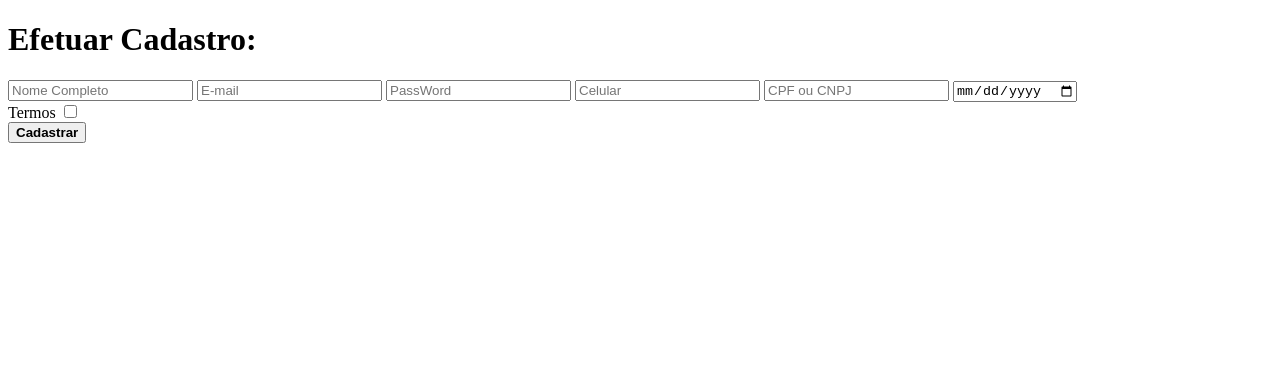
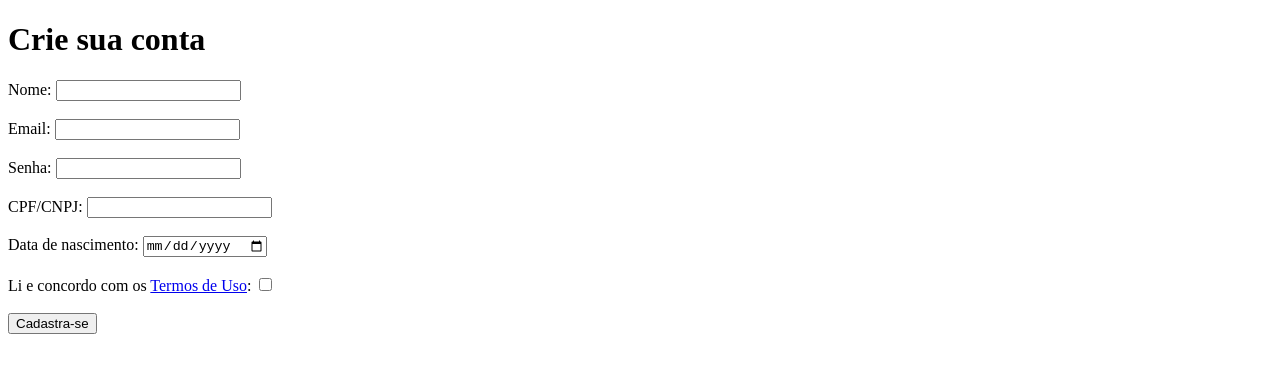
Before and after one commit to ProjetosImpacta/SistemaPW, a plain HTML site: page view/cadastro.html in a window 1280 px wide. Drawn offline with Linux system fonts and the light colour scheme.

Commit message:
Update cadastro.html

```diff
--- a/view/cadastro.html
+++ b/view/cadastro.html
@@ -1,41 +1,43 @@
 <!DOCTYPE html>
 <html>
 <head>
-    <meta charset='utf-8'>
-    <title>Formulário</title>
-    <link rel='stylesheet' type='text/css' media='screen' href='../css/cadastro.css'>
-    <script src='../js/cadastro.js'></script>
+    <meta charset="UTF-8">
+    <title>Kitty Delivery | Sign Up</title>
+    <link rel="shortcut icon" href="../view/img/icone.png" type="image/x-icon">
+    <link rel="stylesheet" href="../css/cadastro.css">
+    <script src="../script/cadastro.js"></script>
 </head>
     <body>
-        <h1>Efetuar Cadastro:</h1>
+        <form>
+            <h1>Crie sua conta</h1>
+            <label for="name">Nome:</label>
+            <input type="text" name="name" id="name"/>
+            <br><br>
 
-            <form>
-                <label for="name"></label>
-                <input type="text" name="name" id="name" placeholder="Nome Completo"/>
+            <label for="email">Email:</label>
+            <input type="email" name="email" id="email"/>
+            <br><br>
 
-                <label for="email"></label>
-                <input type="email" name="email" id="email" placeholder="E-mail"/>
+            <label for="password">Senha:</label>
+            <input type="password" name="password" id="password"/>
+            <br><br>
 
-                <label for="password"></label>
-                <input type="password" name="password" id="password" placeholder="PassWord"/>
+            <label for="cpf_cnpj">CPF/CNPJ:</label>
+            <input type="text" name="cpf_cnpj" id="cpf_cnpj"/>
+            <br><br>
 
-                <label for="telefone"></label>
-                <input type="number" name="telefone" id="telefone" placeholder="Celular"/>
+            <label for="birthday">Data de nascimento:</label>
+            <input type="date" name="birthday" id="birthday"/>
+            <br><br>
 
-                <label for="cpf_cnpj"></label>
-                <input type="text" name="cpf_cnpj" id="cpf_cnpj"/ placeholder="CPF ou CNPJ">
+            <label for="terms">Li e concordo com os <a href="termos.html">Termos de Uso</a>:</label>
+            <custom>
+                <input type="checkbox" name="terms" id="terms"/>
+            </custom>
+            <br><br>
 
-                <label for="birthday"></label>
-                <input type="date" name="birthday" id="birthday"/>
-                <br>
-                <label for="terms">Termos </label>
-                <input type="checkbox" name="terms" id="terms"/>
-                <br>
+            <input class="butao" type="button" value="Cadastra-se" onclick= "cadastrousuario()"/>
 
-                <!-- <input type="button" value="Cadastrar" onclick="cadastro()"/> -->
-                <button type="button" onclick="cadastro()"><strong>Cadastrar</strong></button>
-            </form>
-
-
+        </form>
     </body>
 </html>
```
